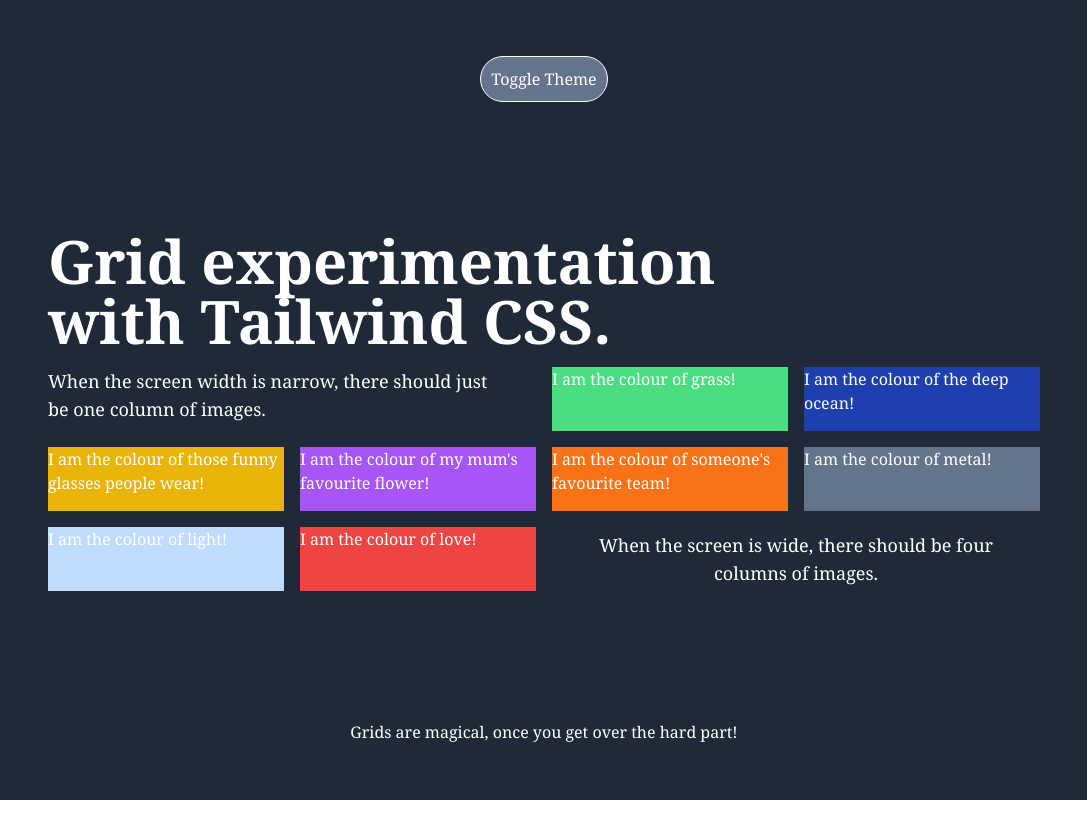
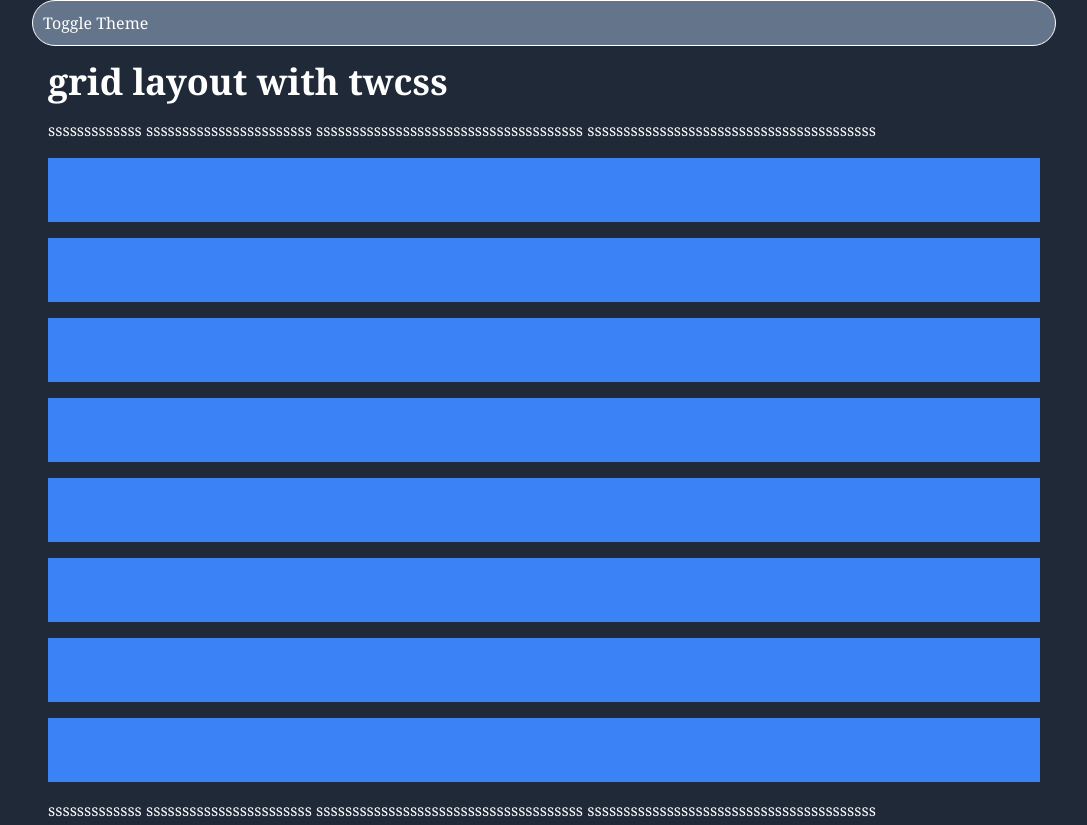
Before and after one commit to jamesdiffeycoding/Tailwind-Responsive-Grid-Experiments, a website: page index.html in a window 1280 px wide. Shown: the top 825 px of the page, without its empty margins (96-1183 px from the left). Before the commit the page ends 800 px from the top, so only its background shows below. Drawn offline with Linux system fonts and the light colour scheme.

Commit message:
first commit

```diff
--- a/index.html
+++ b/index.html
@@ -8,12 +8,25 @@
     <link rel="stylesheet" href="output.css">
     <script src="main.js" defer></script>
 </head>
-<body>
-  <div class="grid place-items-center min-h-screen bg-gray-800 text-white font-serif" id="container">
+<body  class="grid place-items-center min-h-screen bg-gray-800 text-white font-serif" id="container">
+  <div>
       <div id="toggle-theme-btn" class="bg-slate-500" style="transition: background-color 0.5s; padding: 10px; border: 1px solid white; border-radius: 30px"       <div id="toggle-theme-btn" class="bg-slate-500" style="padding: 10px; border: 1px solid white; border-radius: 30px color::hover: white" onmouseover="this.style.backgroundColor='#84948b';" onmouseout="this.style.backgroundColor='#64748b';">
         <span>
           Toggle Theme
         </span>
+      </div>
+      <div class="grid gap-4 p-4 max-w-5xl grid-cols-2">
+        <h1 class="text-4xl font-extrabold">grid layout with twcss</h1>
+        <p>sssssssssssss sssssssssssssssssssssss sssssssssssssssssssssssssssssssssssss ssssssssssssssssssssssssssssssssssssssss</p>
+        <div class="h-16 bg-blue-500"></div>
+        <div class="h-16 bg-blue-500"></div>
+        <div class="h-16 bg-blue-500"></div>
+        <div class="h-16 bg-blue-500"></div>
+        <div class="h-16 bg-blue-500"></div>
+        <div class="h-16 bg-blue-500"></div>
+        <div class="h-16 bg-blue-500"></div>
+        <div class="h-16 bg-blue-500"></div>
+        <p>sssssssssssss sssssssssssssssssssssss sssssssssssssssssssssssssssssssssssss ssssssssssssssssssssssssssssssssssssssss</p>
       </div>
         <!-- Responsive Grid Layout -->
         <div class="p-4 max-w-5xl grid gap-4 xs:grid-cols-2 xs:p-8 md:grid-cols-4 lg:gap-15">
--- a/src/input.css
+++ b/src/input.css
@@ -1,3 +1,5 @@
+@config "./tailwind-config.js";
+
 @tailwind base;
 @tailwind components;
 @tailwind utilities;
```
Also changed, not shown: tailwind.config.js (+12 -17 lines).
